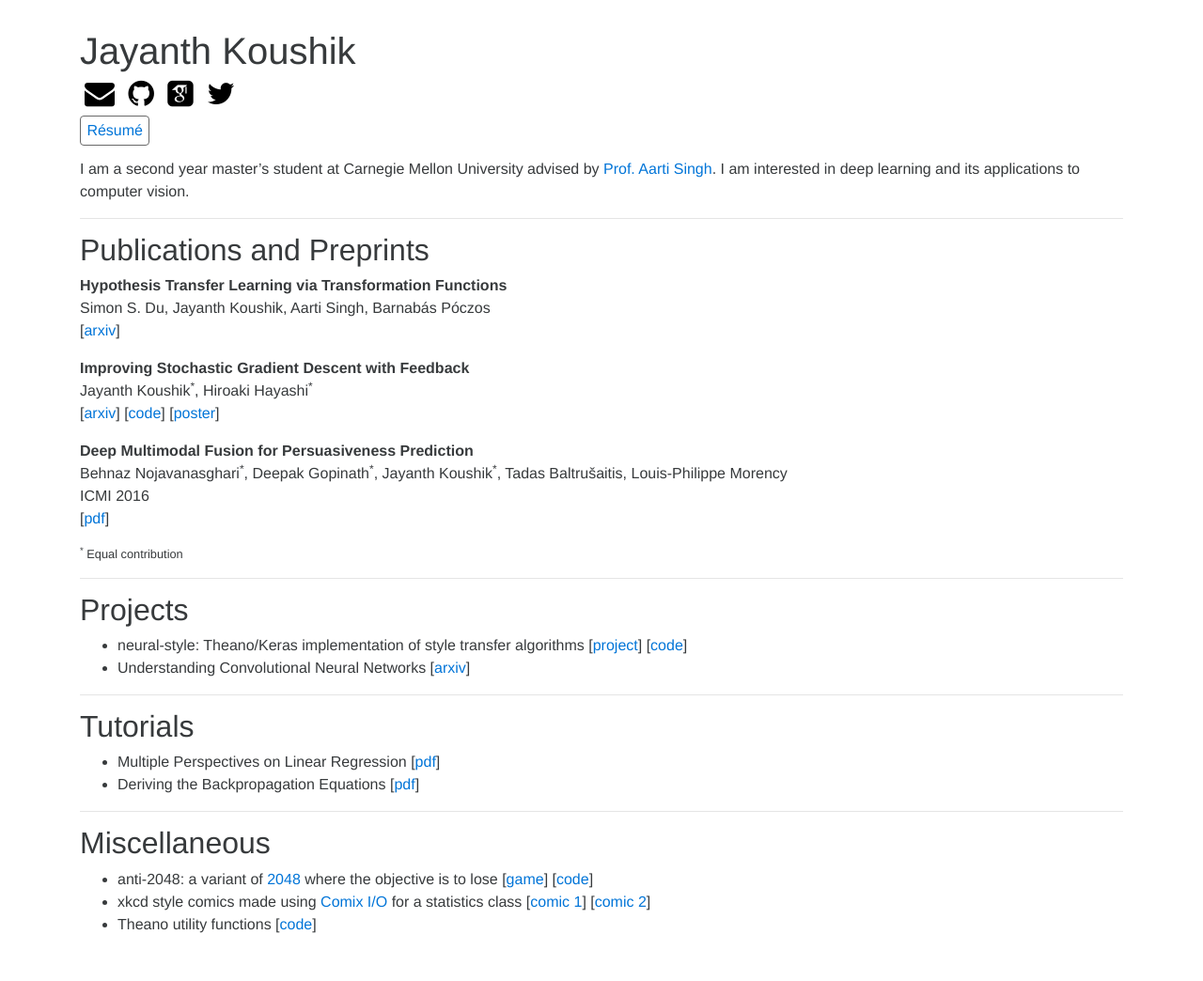
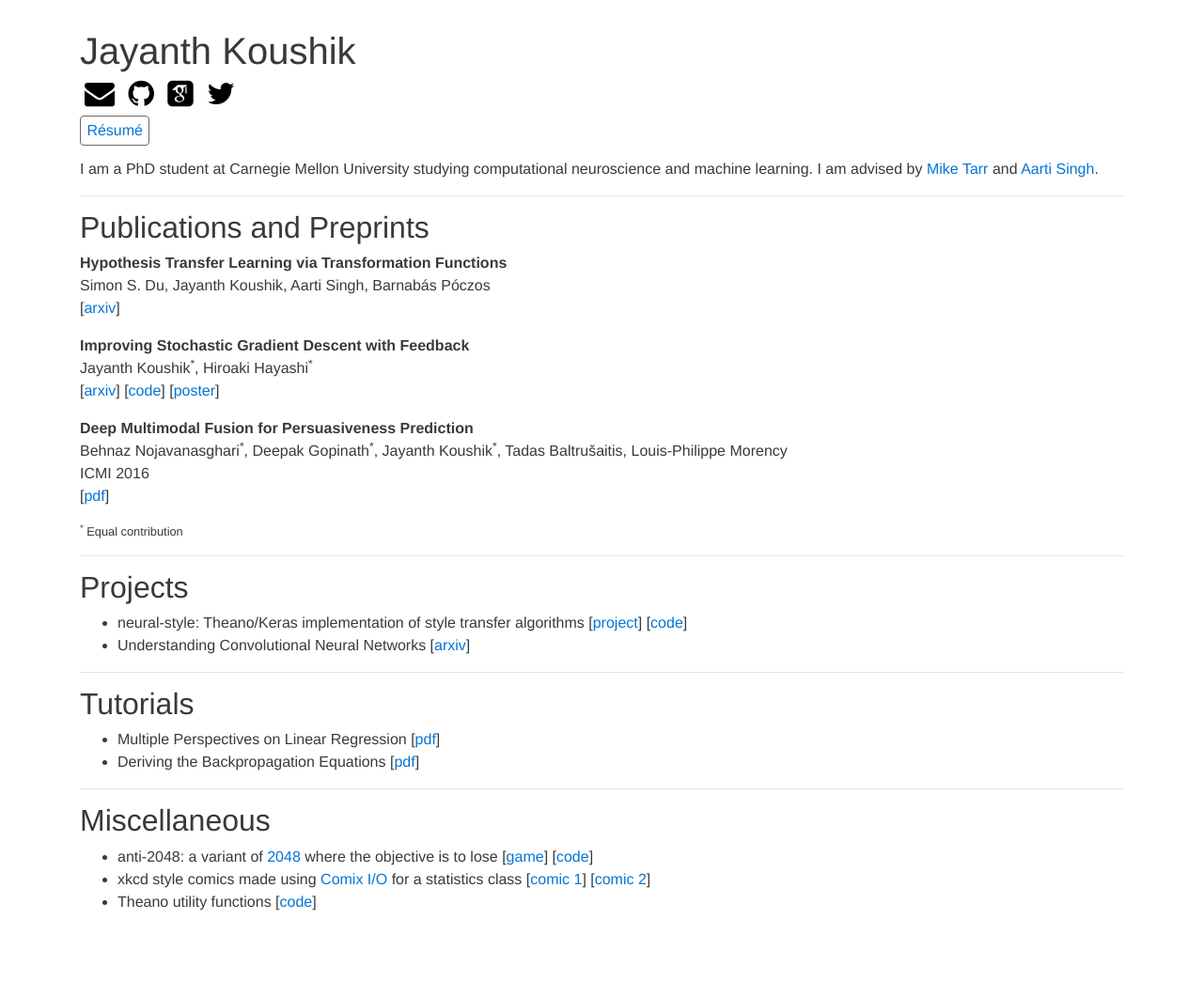
Before and after one commit to jayanthkoushik/jayanthkoushik.github.io, a Jekyll site: the page built from index.md, in a window 1280 px wide. Shown: the whole page at 94% size. Built offline with Jekyll 4.4.1, drawn with Linux system fonts in a browser that asks for light colours; some web fonts are replaced; after the commit the page ends 1020 px from its top, so only the background shows below that.

Commit message:
Update info

```diff
--- a/index.md
+++ b/index.md
@@ -6,7 +6,7 @@ title: Jayanth Koushik
 # Jayanth Koushik
 
 <p>
-  {% include icon_link.html href="mailto:jkoushik@cs.cmu.edu" icon="envelope" itype="fa" %}
+  {% include icon_link.html href="mailto:jnkoushik@gmail.com" icon="envelope" itype="fa" %}
   {% include icon_link.html href="https://www.github.com/jayanthkoushik" icon="github" itype="fa" %}
   {% include icon_link.html href="https://scholar.google.com/citations?user=XTqgW-EAAAAJ" icon="google-scholar-square" itype="ai" %}
   {% include icon_link.html href="https://twitter.com/jayanth_koushik" icon="twitter" itype="fa" %}
@@ -14,8 +14,7 @@ title: Jayanth Koushik
   <a style="border: 1px solid dimgray; border-radius: 4px; padding: .4em" href="https://jayanthkoushik.github.io/resume/main.pdf">Résumé</a>
 </p>
 
-I am a second year master's student at Carnegie Mellon University advised by [Prof. Aarti Singh](https://www.cs.cmu.edu/~aarti).
-I am interested in deep learning and its applications to computer vision.
+I am a PhD student at Carnegie Mellon University studying computational neuroscience and machine learning. I am advised by [Mike Tarr](http://tarrlabwiki.cnbc.cmu.edu/index.php/Tarr) and [Aarti Singh](https://www.cs.cmu.edu/~aarti/).
 
 ---
 ## Publications and Preprints
```
